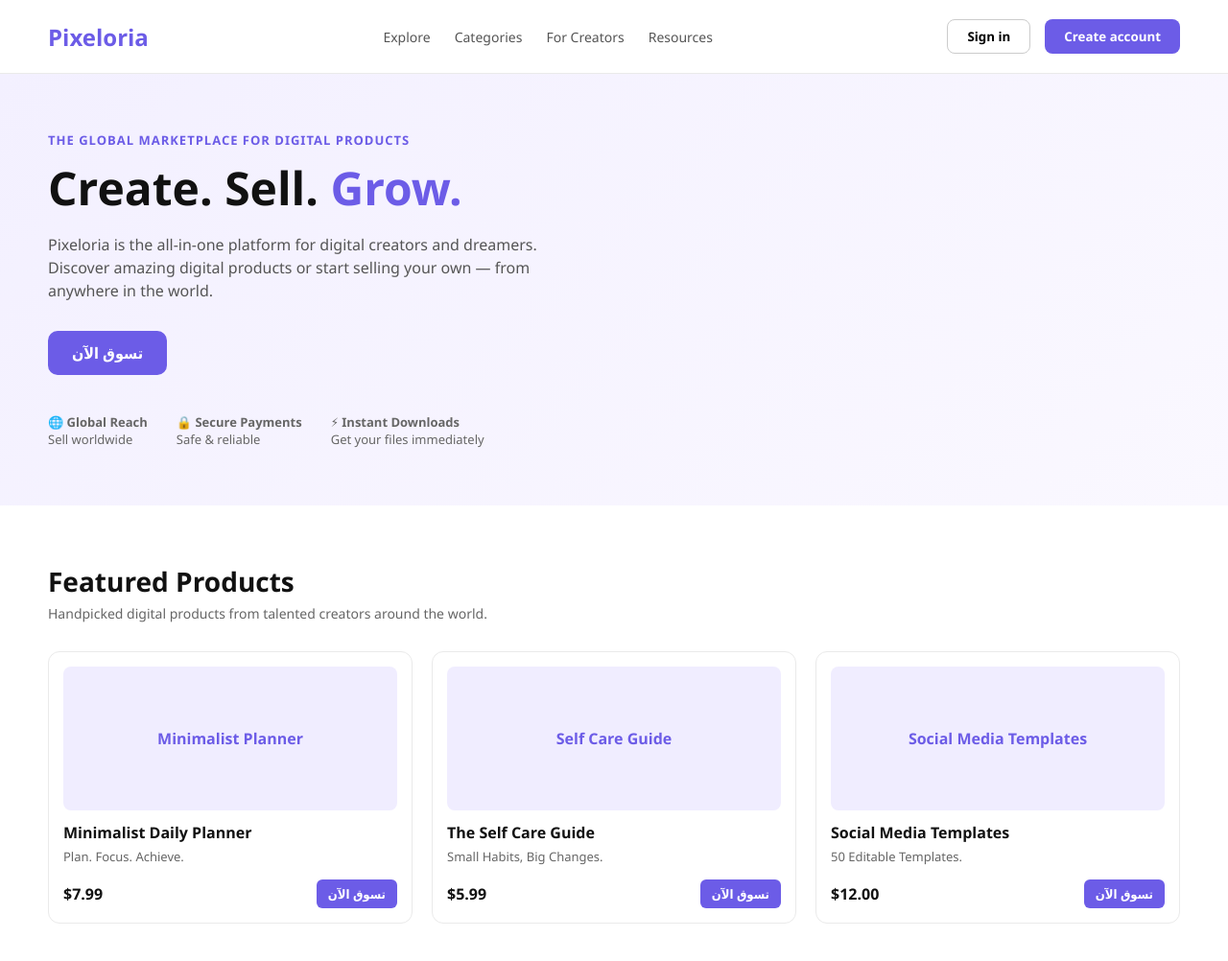
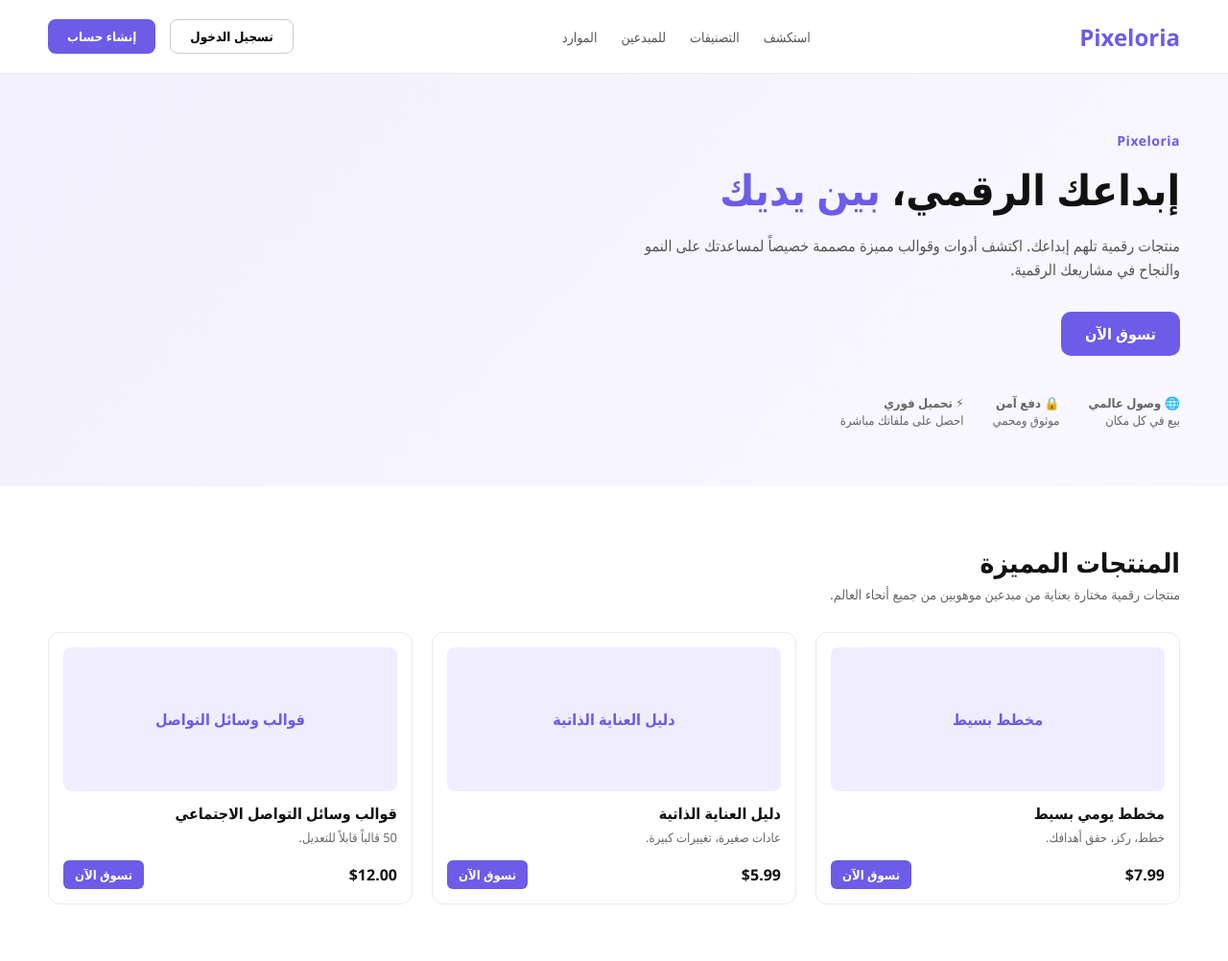
Before and after one commit to mnthyalhly9-debug/Pixeloria-, a plain HTML site: page index.html in a window 1280 px wide. Shown: the whole page at 96% size. Drawn offline with Linux system fonts and the light colour scheme.

Commit message:
Localize index.html to Arabic
Updated the index.html file to support Arabic language, including changes to text, titles, and button labels for better localization.

```diff
--- a/index.html
+++ b/index.html
@@ -1,9 +1,9 @@
 <!DOCTYPE html>
-<html lang="en" dir="ltr">
+<html lang="ar" dir="rtl">
 <head>
     <meta charset="UTF-8">
     <meta name="viewport" content="width=device-width, initial-scale=1.0">
-    <title>Pixeloria - The Global Marketplace for Digital Products</title>
+    <title>Pixeloria - إبداعك الرقمي، بين يديك</title>
     <style>
         * {
             margin: 0;
@@ -66,20 +66,19 @@
             background: linear-gradient(135deg, #f3f0ff 0%, #faf8ff 100%);
         }
         .hero-content {
-            max-width: 550px;
+            max-width: 600px;
         }
         .hero-subtitle {
             color: #6c5ce7;
             font-weight: 600;
-            font-size: 13px;
-            letter-spacing: 1px;
+            font-size: 14px;
+            letter-spacing: 0.5px;
             margin-bottom: 15px;
-            text-transform: uppercase;
         }
         .hero-title {
-            font-size: 48px;
+            font-size: 44px;
             font-weight: 800;
-            line-height: 1.1;
+            line-height: 1.2;
             color: #111;
             margin-bottom: 20px;
         }
@@ -89,7 +88,7 @@
         .hero-desc {
             color: #555;
             font-size: 16px;
-            line-height: 1.5;
+            line-height: 1.6;
             margin-bottom: 30px;
         }
         .hero-buttons {
@@ -119,30 +118,30 @@
     <header>
         <div class="logo">Pixeloria</div>
         <ul class="nav-links">
-            <li>Explore</li>
-            <li>Categories</li>
-            <li>For Creators</li>
-            <li>Resources</li>
+            <li>استكشف</li>
+            <li>التصنيفات</li>
+            <li>للمبدعين</li>
+            <li>الموارد</li>
         </ul>
         <div class="auth-buttons">
-            <button class="btn-sign" onclick="openAuth(false)">Sign in</button>
-            <button class="btn-create" onclick="openAuth(true)">Create account</button>
+            <button class="btn-sign" onclick="openAuth(false)">تسجيل الدخول</button>
+            <button class="btn-create" onclick="openAuth(true)">إنشاء حساب</button>
         </div>
     </header>
 
     <!-- الواجهة الرئيسية (Hero) -->
     <section class="hero">
         <div class="hero-content">
-            <div class="hero-subtitle">The global marketplace for digital products</div>
-            <h1 class="hero-title">Create. Sell. <span>Grow.</span></h1>
-            <p class="hero-desc">Pixeloria is the all-in-one platform for digital creators and dreamers. Discover amazing digital products or start selling your own — from anywhere in the world.</p>
+            <div class="hero-subtitle">Pixeloria</div>
+            <h1 class="hero-title">إبداعك الرقمي، <span>بين يديك</span></h1>
+            <p class="hero-desc">منتجات رقمية تلهم إبداعك. اكتشف أدوات وقوالب مميزة مصممة خصيصاً لمساعدتك على النمو والنجاح في مشاريعك الرقمية.</p>
             <div class="hero-buttons">
                 <a href="#products" class="btn-explore">تسوق الآن</a>
             </div>
             <div class="hero-features">
-                <div>🌐 <strong>Global Reach</strong><br>Sell worldwide</div>
-                <div>🔒 <strong>Secure Payments</strong><br>Safe & reliable</div>
-                <div>⚡ <strong>Instant Downloads</strong><br>Get your files immediately</div>
+                <div>🌐 <strong>وصول عالمي</strong><br>بيع في كل مكان</div>
+                <div>🔒 <strong>دفع آمن</strong><br>موثوق ومحمي</div>
+                <div>⚡ <strong>تحميل فوري</strong><br>احصل على ملفاتك مباشرة</div>
             </div>
         </div>
     </section>
@@ -150,16 +149,16 @@
     <!-- قسم المنتجات المميزة -->
     <section id="products" style="padding: 60px 50px; background: #ffffff;">
         <div style="margin-bottom: 30px;">
-            <h2 style="font-size: 28px; font-weight: 800; color: #111; margin-bottom: 5px;">Featured Products</h2>
-            <p style="color: #666; font-size: 14px;">Handpicked digital products from talented creators around the world.</p>
+            <h2 style="font-size: 28px; font-weight: 800; color: #111; margin-bottom: 5px;">المنتجات المميزة</h2>
+            <p style="color: #666; font-size: 14px;">منتجات رقمية مختارة بعناية من مبدعين موهوبين من جميع أنحاء العالم.</p>
         </div>
 
         <div style="display: grid; grid-template-columns: repeat(auto-fit, minmax(220px, 1fr)); gap: 20px;">
             <!-- منتج 1 -->
             <div style="border: 1px solid #eaeaea; border-radius: 12px; overflow: hidden; background: #fff; padding: 15px;">
-                <div style="height: 150px; background: #f0edff; border-radius: 8px; display: flex; align-items: center; justify-content: center; color: #6c5ce7; font-weight: bold; margin-bottom: 12px;">Minimalist Planner</div>
-                <h3 style="font-size: 16px; font-weight: 700; color: #111; margin-bottom: 5px;">Minimalist Daily Planner</h3>
-                <p style="color: #666; font-size: 13px; margin-bottom: 15px;">Plan. Focus. Achieve.</p>
+                <div style="height: 150px; background: #f0edff; border-radius: 8px; display: flex; align-items: center; justify-content: center; color: #6c5ce7; font-weight: bold; margin-bottom: 12px;">مخطط بسيط</div>
+                <h3 style="font-size: 16px; font-weight: 700; color: #111; margin-bottom: 5px;">مخطط يومي بسيط</h3>
+                <p style="color: #666; font-size: 13px; margin-bottom: 15px;">خطط، ركز، حقق أهدافك.</p>
                 <div style="display: flex; justify-content: space-between; align-items: center;">
                     <span style="font-weight: 800; color: #111; font-size: 16px;">$7.99</span>
                     <a href="#" style="background: #6c5ce7; color: white; padding: 6px 12px; border-radius: 6px; text-decoration: none; font-size: 13px; font-weight: 600;">تسوق الآن</a>
@@ -168,9 +167,9 @@
 
             <!-- منتج 2 -->
             <div style="border: 1px solid #eaeaea; border-radius: 12px; overflow: hidden; background: #fff; padding: 15px;">
-                <div style="height: 150px; background: #f0edff; border-radius: 8px; display: flex; align-items: center; justify-content: center; color: #6c5ce7; font-weight: bold; margin-bottom: 12px;">Self Care Guide</div>
-                <h3 style="font-size: 16px; font-weight: 700; color: #111; margin-bottom: 5px;">The Self Care Guide</h3>
-                <p style="color: #666; font-size: 13px; margin-bottom: 15px;">Small Habits, Big Changes.</p>
+                <div style="height: 150px; background: #f0edff; border-radius: 8px; display: flex; align-items: center; justify-content: center; color: #6c5ce7; font-weight: bold; margin-bottom: 12px;">دليل العناية الذاتية</div>
+                <h3 style="font-size: 16px; font-weight: 700; color: #111; margin-bottom: 5px;">دليل العناية الذاتية</h3>
+                <p style="color: #666; font-size: 13px; margin-bottom: 15px;">عادات صغيرة، تغييرات كبيرة.</p>
                 <div style="display: flex; justify-content: space-between; align-items: center;">
                     <span style="font-weight: 800; color: #111; font-size: 16px;">$5.99</span>
                     <a href="#" style="background: #6c5ce7; color: white; padding: 6px 12px; border-radius: 6px; text-decoration: none; font-size: 13px; font-weight: 600;">تسوق الآن</a>
@@ -179,9 +178,9 @@
 
             <!-- منتج 3 -->
             <div style="border: 1px solid #eaeaea; border-radius: 12px; overflow: hidden; background: #fff; padding: 15px;">
-                <div style="height: 150px; background: #f0edff; border-radius: 8px; display: flex; align-items: center; justify-content: center; color: #6c5ce7; font-weight: bold; margin-bottom: 12px;">Social Media Templates</div>
-                <h3 style="font-size: 16px; font-weight: 700; color: #111; margin-bottom: 5px;">Social Media Templates</h3>
-                <p style="color: #666; font-size: 13px; margin-bottom: 15px;">50 Editable Templates.</p>
+                <div style="height: 150px; background: #f0edff; border-radius: 8px; display: flex; align-items: center; justify-content: center; color: #6c5ce7; font-weight: bold; margin-bottom: 12px;">قوالب وسائل التواصل</div>
+                <h3 style="font-size: 16px; font-weight: 700; color: #111; margin-bottom: 5px;">قوالب وسائل التواصل الاجتماعي</h3>
+                <p style="color: #666; font-size: 13px; margin-bottom: 15px;">50 قالباً قابلاً للتعديل.</p>
                 <div style="display: flex; justify-content: space-between; align-items: center;">
                     <span style="font-weight: 800; color: #111; font-size: 16px;">$12.00</span>
                     <a href="#" style="background: #6c5ce7; color: white; padding: 6px 12px; border-radius: 6px; text-decoration: none; font-size: 13px; font-weight: 600;">تسوق الآن</a>
@@ -192,31 +191,31 @@
 
     <!-- نافذة تسجيل الدخول / إنشاء حساب المنبثقة -->
     <div id="auth-modal" style="display: none; position: fixed; top: 0; left: 0; width: 100%; height: 100%; background: rgba(0,0,0,0.5); justify-content: center; align-items: center; z-index: 1000;">
-        <div style="background: white; padding: 30px; border-radius: 12px; width: 90%; max-width: 400px; box-shadow: 0 10px 25px rgba(0,0,0,0.1); position: relative;">
+        <div style="background: white; padding: 30px; border-radius: 12px; width: 90%; max-width: 400px; box-shadow: 0 10px 25px rgba(0,0,0,0.1); position: relative; text-align: right;">
             <div style="display: flex; justify-content: space-between; align-items: center; margin-bottom: 20px;">
-                <h3 id="modal-title" style="font-size: 20px; font-weight: 700; color: #111;">Sign in to Pixeloria</h3>
                 <button onclick="document.getElementById('auth-modal').style.display='none'" style="background: none; border: none; font-size: 18px; cursor: pointer; color: #666;">✕</button>
+                <h3 id="modal-title" style="font-size: 20px; font-weight: 700; color: #111;">تسجيل الدخول إلى Pixeloria</h3>
             </div>
 
             <form id="auth-form" style="display: flex; flex-direction: column; gap: 15px;" onsubmit="handleAuth(event)">
                 <div id="name-field" style="display: none;">
-                    <label style="display: block; font-size: 13px; font-weight: 600; color: #444; margin-bottom: 5px;">Full Name</label>
-                    <input type="text" id="user-name" placeholder="Your Name" style="width: 100%; padding: 10px; border: 1px solid #ccc; border-radius: 8px; font-size: 14px;">
+                    <label style="display: block; font-size: 13px; font-weight: 600; color: #444; margin-bottom: 5px;">الاسم الكامل</label>
+                    <input type="text" id="user-name" placeholder="اسمك الكريم" style="width: 100%; padding: 10px; border: 1px solid #ccc; border-radius: 8px; font-size: 14px; text-align: right;">
                 </div>
                 <div>
-                    <label style="display: block; font-size: 13px; font-weight: 600; color: #444; margin-bottom: 5px;">Email Address</label>
-                    <input type="email" id="user-email" placeholder="name@example.com" style="width: 100%; padding: 10px; border: 1px solid #ccc; border-radius: 8px; font-size: 14px;" required>
+                    <label style="display: block; font-size: 13px; font-weight: 600; color: #444; margin-bottom: 5px;">البريد الإلكتروني</label>
+                    <input type="email" id="user-email" placeholder="name@example.com" style="width: 100%; padding: 10px; border: 1px solid #ccc; border-radius: 8px; font-size: 14px; text-align: left;" required>
                 </div>
                 <div>
-                    <label style="display: block; font-size: 13px; font-weight: 600; color: #444; margin-bottom: 5px;">Password</label>
-                    <input type="password" id="user-pass" placeholder="••••••••" style="width: 100%; padding: 10px; border: 1px solid #ccc; border-radius: 8px; font-size: 14px;" required>
+                    <label style="display: block; font-size: 13px; font-weight: 600; color: #444; margin-bottom: 5px;">كلمة المرور</label>
+                    <input type="password" id="user-pass" placeholder="••••••••" style="width: 100%; padding: 10px; border: 1px solid #ccc; border-radius: 8px; font-size: 14px; text-align: left;" required>
                 </div>
-                <button type="submit" id="submit-btn" style="background: #6c5ce7; color: white; padding: 12px; border: none; border-radius: 8px; font-weight: 600; cursor: pointer; margin-top: 10px;">Sign In</button>
+                <button type="submit" id="submit-btn" style="background: #6c5ce7; color: white; padding: 12px; border: none; border-radius: 8px; font-weight: 600; cursor: pointer; margin-top: 10px;">تسجيل الدخول</button>
             </form>
 
             <div style="text-align: center; margin-top: 15px; font-size: 13px; color: #666;">
-                <span id="switch-text">Don't have an account?</span>
-                <a href="#" onclick="toggleAuthMode(event)" id="switch-link" style="color: #6c5ce7; text-decoration: none; font-weight: 600;">Sign up</a>
+                <span id="switch-text">ليس لديك حساب؟</span>
+                <a href="#" onclick="toggleAuthMode(event)" id="switch-link" style="color: #6c5ce7; text-decoration: none; font-weight: 600; margin-right: 5px;">إنشاء حساب</a>
             </div>
         </div>
     </div>
@@ -226,11 +225,11 @@
         function openAuth(signUp) {
             isSignUp = signUp;
             document.getElementById('auth-modal').style.display = 'flex';
-            document.getElementById('modal-titleinnerText = isSignUp ? 'Create a Pixeloria Account' : 'Sign in to Pixeloria';
-            document.getElementById('submit-btn').innerText = isSignUp ? 'Create Account' : 'Sign In';
+            document.getElementById('modal-title').innerText = isSignUp ? 'إنشاء حساب جديد في Pixeloria' : 'تسجيل الدخول إلى Pixeloria';
+            document.getElementById('submit-btn').innerText = isSignUp ? 'إنشاء الحساب' : 'تسجيل الدخول';
             document.getElementById('name-field').style.display = isSignUp ? 'block' : 'none';
-            document.getElementById('switch-text').innerText = isSignUp ? 'Already have an account?' : "Don't have an account?";
-            document.getElementById('switch-link').innerText = isSignUp ? 'Sign in' : 'Sign up';
+            document.getElementById('switch-text').innerText = isSignUp ? 'لديك حساب بالفعل؟' : 'ليس لديك حساب؟';
+            document.getElementById('switch-link').innerText = isSignUp ? 'تسجيل الدخول' : 'إنشاء حساب';
         }
         function toggleAuthMode(e) {
             e.preventDefault();
@@ -239,7 +238,7 @@
         function handleAuth(e) {
             e.preventDefault();
             const email = document.getElementById('user-email').value;
-            alert(isSignUp ? 'Account created successfully for ' + email : 'Welcome back, ' + email);
+            alert(isSignUp ? 'تم إنشاء الحساب بنجاح للبريد: ' + email : 'أهلاً بعودتك، ' + email);
             document.getElementById('auth-modal').style.display = 'none';
         }
     </script>
```
